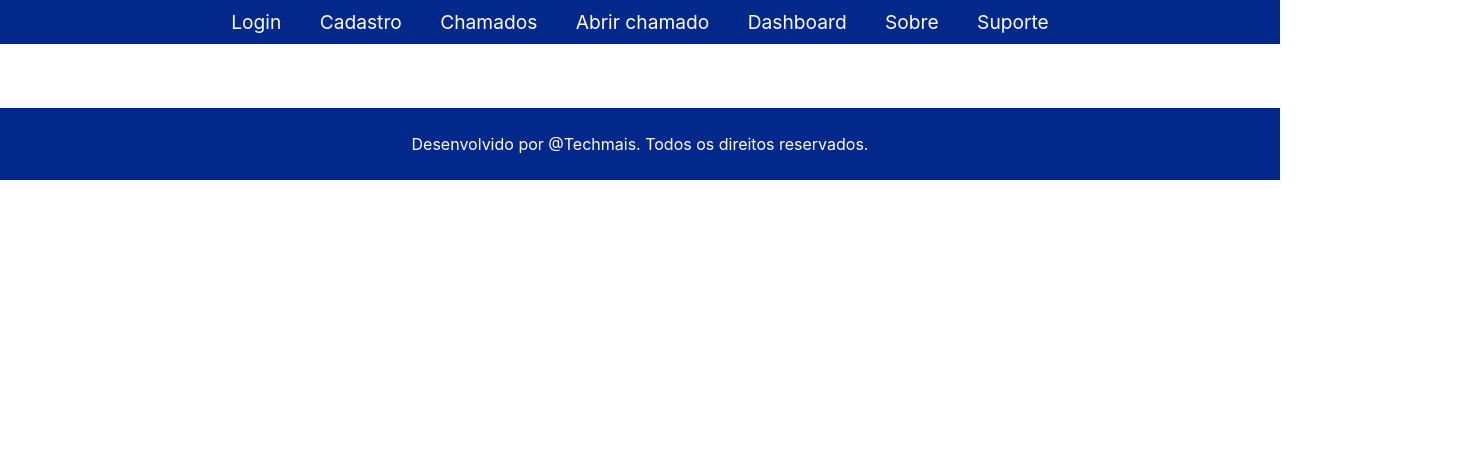
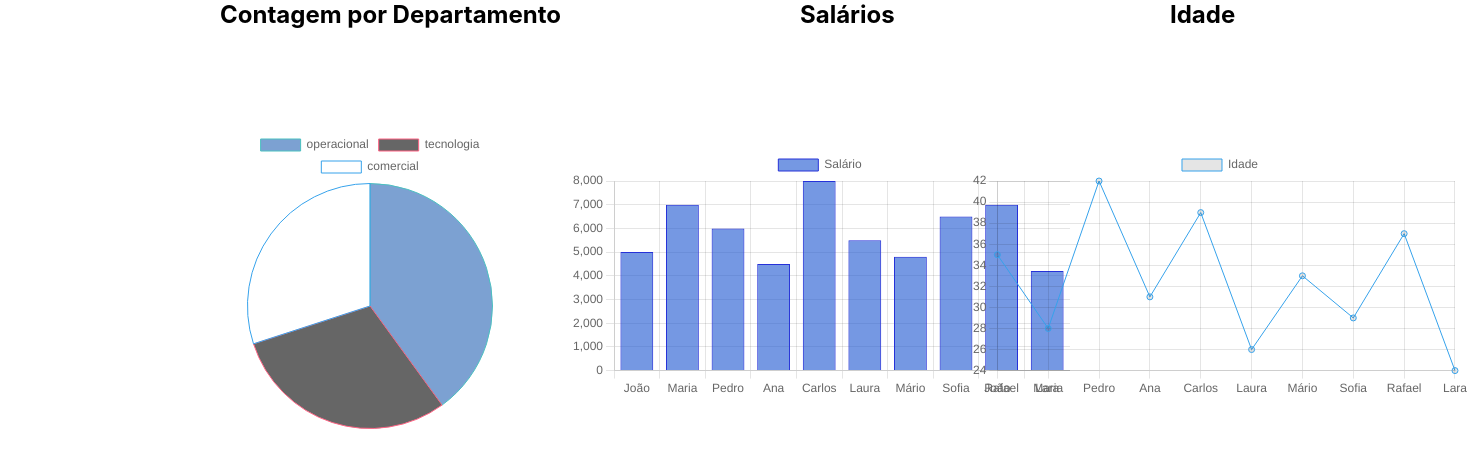
Before and after one commit to FelippeMagarao/tech_mais_codigo, a React (Create React App) app: page /dashboard in a window 1280 px wide. Shown: the top 468 px of the page, 1470 px wide, since content can reach past the window. Built offline with nearby package versions, Linux system fonts and the light colour scheme.

Commit message:
convertendo css em styled-components

```diff
--- a/src/pages/App.jsx
+++ b/src/pages/App.jsx
@@ -3,10 +3,12 @@ import Menu from '../components/Menu/Menu';
 import { Botao } from '../components/Cartao/style';
 import Senha from '../pages/senha';
 import { Link } from "react-router-dom";
+import { AppStyle } from "./style";
 
 
 function Login() {
     return (
+      <AppStyle>
         <div className="Login">
           <Menu />
           <header className="Login-logo">
@@ -27,6 +29,7 @@ function Login() {
             <p>Desenvolvido por @Techmais. Todos os direitos reservados. </p>
           </footer>
         </div>
+    </AppStyle>
   );
 }
 
--- a/src/pages/abertura.jsx
+++ b/src/pages/abertura.jsx
@@ -1,11 +1,13 @@
 import logo from './minha_foto.jpg';
-import '../pages/style.css'
 import Menu from '../components/Menu/Menu';
 import Dropdown from '../pages/dropdown';
 import { Botao } from '../components/Cartao/style';
+import { AppStyle } from "./style";
+
 
 function Abertura() {
     return (
+      <AppStyle>
         <div className="Login">
           <Menu />
           <header className="Login-logo">
@@ -35,6 +37,7 @@ function Abertura() {
             <p>Desenvolvido por @Techmais. Todos os direitos reservados. </p>
           </footer>
         </div>
+      </AppStyle>
   );
 }
 
--- a/src/pages/cadastro.jsx
+++ b/src/pages/cadastro.jsx
@@ -1,10 +1,11 @@
 import logo from './minha_foto.jpg';
-import '../pages/style.css'
 import Menu from '../components/Menu/Menu';
 import { Botao } from '../components/Cartao/style';
+import { AppStyle } from "./style";
 
 function Cadastro() {
     return (
+    <AppStyle>
       <div className="Login">
         <Menu />
         <header className="Login-logo">
@@ -38,6 +39,7 @@ function Cadastro() {
           <p>Desenvolvido por @Techmais. Todos os direitos reservados. </p>
         </footer>
       </div>
+    </AppStyle>
   );
 }
 
--- a/src/pages/chamados.jsx
+++ b/src/pages/chamados.jsx
@@ -1,9 +1,10 @@
 import Menu from "../components/Menu/Menu";
 import Cartao from "../components/Cartao/Cartao";
 import { Tudo } from "../components/Cartao/style";
-
+import { AppStyle } from "./style";
 
 const Chamados = () => (
+    <AppStyle>
             <Tudo>
             <Menu />
             <h1 class="titulos">Chamados</h1>
@@ -55,6 +56,6 @@ const Chamados = () => (
             </footer>
 
             </Tudo>
-
+        </AppStyle>
 );
 export default Chamados;
--- a/src/pages/dashboard.jsx
+++ b/src/pages/dashboard.jsx
@@ -1,16 +1,80 @@
 import logo from './minha_foto.jpg';
 import Menu from '../components/Menu/Menu';
 import { Botao } from '../components/Cartao/style';
+import { Bar, Pie, Line} from 'react-chartjs-2';
+import data from './data.json';
+import { Chart, registerables } from 'chart.js';
+Chart.register(...registerables);
 
-function Dashboard() {
-    return (
-    <div className="Login">
-      <Menu />
-       <footer className='footer'>
-        <p>Desenvolvido por @Techmais. Todos os direitos reservados. </p>
-      </footer>
+const Dashboard = () => {
+  // Contagem dos funcionários por departamento
+  const countByDepartment = data.reduce((count, item) => {
+    count[item.departamento] = (count[item.departamento] || 0) + 1;
+    return count;
+  }, {});
+
+  const chartData = {
+    labels: Object.keys(countByDepartment),
+    datasets: [
+      {
+        data: Object.values(countByDepartment),
+        backgroundColor: ['rgba(37, 99, 180, 0.6)', 'rgba(0, 0, 0, 0.6)', 'rgba(255, 255, 255, 0.6)'],
+        borderColor: ['rgba(75, 192, 192, 1)', 'rgba(255, 99, 132, 1)', 'rgba(54, 162, 235, 1)'],
+        borderWidth: 1,
+      },
+    ],
+  };
+
+  const salaryData = {
+    labels: data.map(item => item.nome),
+    datasets: [
+      {
+        label: 'Salário',
+        data: data.map(item => item.salario),
+        backgroundColor: 'rgba(26, 84, 209, 0.6)',
+        borderColor: '#2632d8',
+        borderWidth: 1,
+      },
+    ],
+  };
+
+  const ageData = {
+    labels: data.map(item => item.nome),
+    datasets: [
+      {
+        label: 'Idade',
+        data: data.map(item => item.idade),
+        fill: false,
+        borderColor: 'rgba(54, 162, 235, 1)',
+        borderWidth: 1,
+      },
+    ],
+  };
+
+  return (
+    <div>
+      <div style={{ display: 'flex' }}>
+        <div style={{ flex: 1 }}>
+            <h2 style={{marginLeft: '220px', marginTop: '0px' }}>Contagem por Departamento</h2>
+            <div style={{ width: '500px', height: '300px', marginTop: '100px', marginLeft: '220px'}}>
+            <Pie data={chartData} />
+          </div>
+        </div>
+        <div style={{ flex: 1 }}>
+        <h2 style={{ marginTop: '0px', marginLeft: '80px' }}>Salários</h2>
+          <div style={{ width: '500px', height: '300px', marginTop: '120px', marginLeft: '-150px'}}>
+          <Bar data={salaryData} />
+          </div>
+        </div>
+        <div style={{ flex: 1 }}>
+        <h2 style={{ marginTop: '0px', marginLeft: '100px' }}>Idade</h2>
+          <div style={{ width: '500px', height: '300px', marginTop: '120px', marginLeft: '-100px'}}>
+          <Line data={ageData} />
+          </div>
+        </div>
+      </div>
     </div>
   );
-}
+};
 
 export default Dashboard;
--- /dev/null
+++ b/src/pages/data.json
@@ -0,0 +1,72 @@
+[
+{
+      "nome": "João",
+      "departamento": "operacional",
+      "idade": 35,
+      "genero": "masculino",
+      "salario": 5000
+    },
+    {
+      "nome": "Maria",
+      "departamento": "tecnologia",
+      "idade": 28,
+      "genero": "feminino",
+      "salario": 7000
+    },
+    {
+      "nome": "Pedro",
+      "departamento": "comercial",
+      "idade": 42,
+      "genero": "masculino",
+      "salario": 6000
+    },
+    {
+      "nome": "Ana",
+      "departamento": "operacional",
+      "idade": 31,
+      "genero": "feminino",
+      "salario": 4500
+    },
+    {
+      "nome": "Carlos",
+      "departamento": "tecnologia",
+      "idade": 39,
+      "genero": "masculino",
+      "salario": 8000
+    },
+    {
+      "nome": "Laura",
+      "departamento": "comercial",
+      "idade": 26,
+      "genero": "feminino",
+      "salario": 5500
+    },
+    {
+      "nome": "Mário",
+      "departamento": "operacional",
+      "idade": 33,
+      "genero": "masculino",
+      "salario": 4800
+    },
+    {
+      "nome": "Sofia",
+      "departamento": "tecnologia",
+      "idade": 29,
+      "genero": "feminino",
+      "salario": 6500
+    },
+    {
+      "nome": "Rafael",
+      "departamento": "comercial",
+      "idade": 37,
+      "genero": "masculino",
+      "salario": 7000
+    },
+    {
+      "nome": "Lara",
+      "departamento": "operacional",
+      "idade": 24,
+      "genero": "feminino",
+      "salario": 4200
+    }
+]
--- a/src/pages/senha.jsx
+++ b/src/pages/senha.jsx
@@ -2,10 +2,12 @@ import logo from './minha_foto.jpg';
 import Menu from '../components/Menu/Menu';
 import { Botao } from '../components/Cartao/style';
 import { Link } from "react-router-dom";
+import { AppStyle } from "./style";
 
 
 function Login() {
     return (
+      <AppStyle>
         <div className="Login">
           <Menu />
           <header className="Login-logo">
@@ -28,6 +30,7 @@ function Login() {
             <p>Desenvolvido por @Techmais. Todos os direitos reservados. </p>
           </footer>
         </div>
+      </AppStyle>
   );
 }
 
--- a/src/pages/sobre.jsx
+++ b/src/pages/sobre.jsx
@@ -1,6 +1,5 @@
 import React from "react";
 import Menu from "../components/Menu/Menu";
-import "../pages/style.css";
 import logo from './minha_foto.jpg';
 import fotoFernanda from '../components/media/fotofernanda.png';
 import fotoGi from '../components/media/fotogi.png';
@@ -9,11 +8,11 @@ import fotoPedro from '../components/media/fotopedro.png';
 import fotoFelippe from '../components/media/fotofelippe.png';
 import fotoJp from '../components/media/fotojp.png';
 import { BsLinkedin } from 'react-icons/fa';
-
-
+import { AppStyle } from "./style";
 
 function Sobre() {
   return (
+    <AppStyle>
         <div className="Suporte">
           <Menu />
           <header className="Suporte-logo">
@@ -117,6 +116,7 @@ function Sobre() {
             <p>Desenvolvido por @Techmais. Todos os direitos reservados. </p>
           </footer>
         </div>
+      </AppStyle>
 );
 }
 
--- a/src/pages/style.css
+++ b/src/pages/style.js
@@ -1,3 +1,6 @@
+import styled from "styled-components";
+
+const AppStyle = styled.div`
 .App {
     text-align: center;
   }
@@ -44,13 +47,16 @@
   }
 
   .footer{
-    padding: 10px;
+    padding: 20px;
     background-color: #02288b;
     color: white;
     margin-top: 4em;
+    text-align: center;
     position: static;
-    text-align: center;
-  }
+    left: 0;
+    bottom: 0;
+    width: 100%;
+    }
 
   input{
     display: block;
@@ -132,3 +138,6 @@
   text-decoration: none;
   color: blue;
 }
+`
+
+export { AppStyle };
--- a/src/pages/suporte.jsx
+++ b/src/pages/suporte.jsx
@@ -3,12 +3,13 @@ import Menu from "../components/Menu/Menu";
 import Cartao from "../components/Cartao/Cartao";
 import { Tudo } from "../components/Cartao/style";
 import { Botao } from "../components/Cartao/style";
-import "../pages/style.css";
 import logo from './minha_foto.jpg';
+import { AppStyle } from "./style";
 
 
 function Suporte() {
   return (
+  <AppStyle>
     <div className="Suporte">
       <Menu />
       <header className="Suporte-logo">
@@ -35,6 +36,7 @@ function Suporte() {
         <p>Desenvolvido por @Techmais. Todos os direitos reservados. </p>
       </footer>
     </div>
+  </AppStyle>
 );
 }
 
```
Lines whose indentation alone changed are shown as unchanged.
